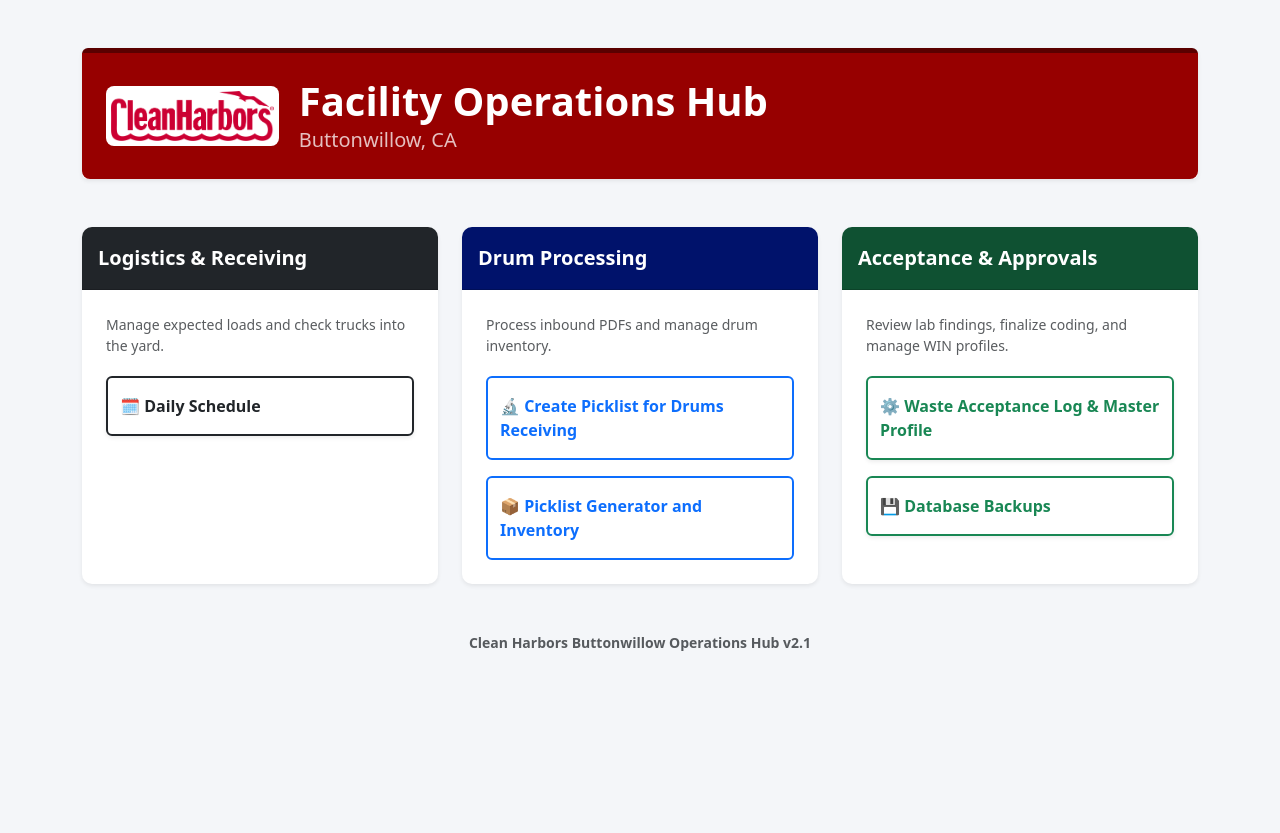
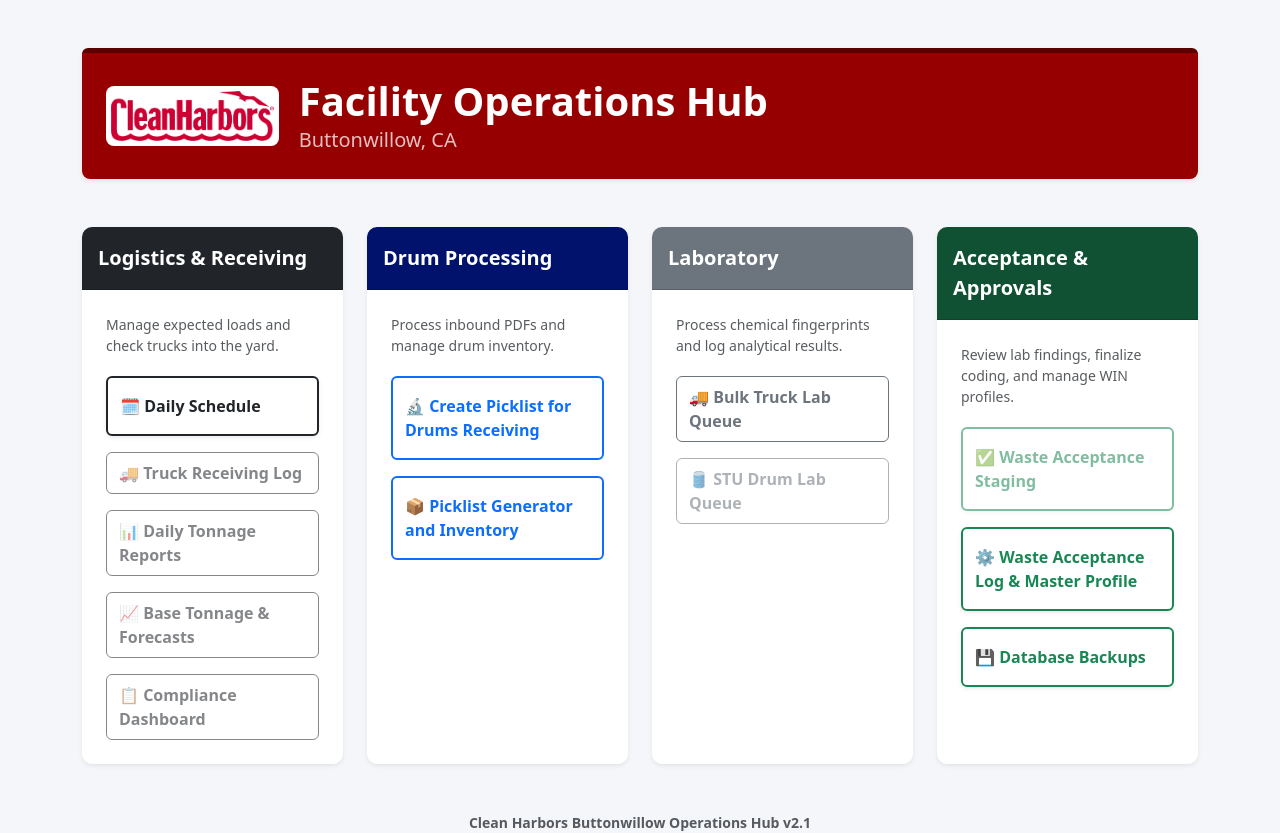
Before and after one commit to tjp005-png/68BL-, a Flask app: page / in a window 1280 px wide. Before the commit the page ends 651 px from the top, so only its background shows below. Run offline with Flask 3, Linux system fonts and the light colour scheme; data that the repository does not hold is empty.

Commit message:
ui: restore disabled/greyed-out buttons and layout cards to testing branch for developer reference

```diff
--- a/templates/chemist.html
+++ b/templates/chemist.html
@@ -14,8 +14,8 @@
             <div class="card-header text-white d-flex justify-content-between align-items-center" style="background-color: #970000; border-bottom: 4px solid #5a0000;">
                 <h2 class="mb-0 fw-bold">🧪 LABORATORY PORTAL</h2>
                 <div>
-                    <a href="/" class="btn btn-dark fw-bold shadow-sm">⬅️ Back to Hub</a>
-                    {# <a href="/reports" class="btn btn-outline-light fw-bold shadow-sm">📊 Dashboard</a> #}
+                    <a href="/" class="btn btn-dark fw-bold shadow-sm me-2">⬅️ Back to Hub</a>
+                    <a href="/reports" class="btn btn-outline-light fw-bold shadow-sm disabled" tabindex="-1" aria-disabled="true" style="opacity: 0.55; pointer-events: none;">📊 Dashboard</a>
                 </div>
             </div>
         </div>
--- a/templates/index.html
+++ b/templates/index.html
@@ -33,7 +33,7 @@
         <div class="row g-4">
 
             <!-- Card 1: Logistics & Receiving -->
-            <div class="col-md-6 col-lg-4">
+            <div class="col-md-6 col-xl-3">
                 <div class="card shadow-sm h-100 border-0 hub-card">
                     <div class="card-header bg-dark text-white fw-bold py-3 fs-5">
                         Logistics & Receiving
@@ -41,18 +41,16 @@
                     <div class="card-body d-flex flex-column gap-3 p-4">
                         <p class="text-muted small mb-1">Manage expected loads and check trucks into the yard.</p>
                         <a href="/schedule" class="btn btn-outline-dark fw-bold py-3 text-start border-2 shadow-sm">🗓️ Daily Schedule</a>
-                        {#
                         <a href="/receiving" class="btn btn-outline-dark fw-bold py-2 text-start disabled" tabindex="-1" aria-disabled="true" style="opacity: 0.55; pointer-events: none;">🚚 Truck Receiving Log</a>
                         <a href="/reports" class="btn btn-outline-dark fw-bold py-2 text-start disabled" tabindex="-1" aria-disabled="true" style="opacity: 0.55; pointer-events: none;">📊 Daily Tonnage Reports</a>
                         <a href="{{ url_for('tonnage_dashboard') }}" class="btn btn-outline-dark fw-bold py-2 text-start disabled" tabindex="-1" aria-disabled="true" style="opacity: 0.55; pointer-events: none;">📈 Base Tonnage &amp; Forecasts</a>
                         <a href="/compliance" class="btn btn-outline-dark fw-bold py-2 text-start disabled" tabindex="-1" aria-disabled="true" style="opacity: 0.55; pointer-events: none;">📋 Compliance Dashboard</a>
-                        #}
                     </div>
                 </div>
             </div>
 
             <!-- Card 2: Drum Processing -->
-            <div class="col-md-6 col-lg-4">
+            <div class="col-md-6 col-xl-3">
                 <div class="card shadow-sm h-100 border-0 hub-card">
                     <div class="card-header fw-bold py-3 fs-5 text-white" style="background-color: #00126b;">
                         Drum Processing
@@ -69,7 +67,6 @@
                 </div>
             </div>
 
-            {#
             <!-- Card 3: Laboratory -->
             <div class="col-md-6 col-xl-3">
                 <div class="card shadow-sm h-100 border-0 hub-card">
@@ -83,21 +80,18 @@
                     </div>
                 </div>
             </div>
-            #}
 
             <!-- Card 4: Acceptance & Approvals -->
-            <div class="col-md-6 col-lg-4">
+            <div class="col-md-6 col-xl-3">
                 <div class="card shadow-sm h-100 border-0 hub-card">
                     <div class="card-header text-white fw-bold py-3 fs-5" style="background-color: #0f5132;">
                         Acceptance & Approvals
                     </div>
                     <div class="card-body d-flex flex-column gap-3 p-4">
                         <p class="text-muted small mb-1">Review lab findings, finalize coding, and manage WIN profiles.</p>
-                        {#
                         <a href="/waste_acceptance" class="btn btn-outline-success fw-bold py-3 text-start border-2 shadow-sm disabled" tabindex="-1" aria-disabled="true" style="opacity: 0.55; pointer-events: none;">
                             ✅ Waste Acceptance Staging
                         </a>
-                        #}
                         <a href="/approvals" class="btn btn-outline-success fw-bold py-3 text-start border-2 shadow-sm">
                             ⚙️ Waste Acceptance Log & Master Profile
                         </a>
--- a/templates/schedule.html
+++ b/templates/schedule.html
@@ -102,8 +102,8 @@
                     <h2 class="mb-0 fw-bold">🗓️ DAILY SCHEDULING PORTAL</h2>
                 </div>
                 <div>
-                    <a href="/" class="btn btn-light fw-bold shadow-sm text-dark">⬅️ Hub</a>
-                    {# <a href="/receiving" class="btn btn-dark fw-bold shadow-sm">🚚 Truck Receiving</a> #}
+                    <a href="/" class="btn btn-light fw-bold shadow-sm text-dark me-2">⬅️ Hub</a>
+                    <a href="/receiving" class="btn btn-dark fw-bold shadow-sm disabled" tabindex="-1" aria-disabled="true" style="opacity: 0.55; pointer-events: none;">🚚 Truck Receiving</a>
                 </div>
             </div>
         </div>
--- a/templates/stu_hub.html
+++ b/templates/stu_hub.html
@@ -39,8 +39,8 @@
                     <button type="button" class="btn btn-light fw-bold shadow-sm text-dark me-2" data-bs-toggle="modal" data-bs-target="#newLoadModal">
                         🚢 Start New Load
                     </button>
-                    <a href="/" class="btn btn-dark fw-bold shadow-sm">⬅️ Hub</a>
-                    {# <a href="/receiving" class="btn btn-outline-light fw-bold shadow-sm">🚚 Truck Receiving</a> #}
+                    <a href="/" class="btn btn-dark fw-bold shadow-sm me-2">⬅️ Hub</a>
+                    <a href="/receiving" class="btn btn-outline-light fw-bold shadow-sm disabled" tabindex="-1" aria-disabled="true" style="opacity: 0.55; pointer-events: none;">🚚 Truck Receiving</a>
                 </div>
             </div>
         </div>
```
